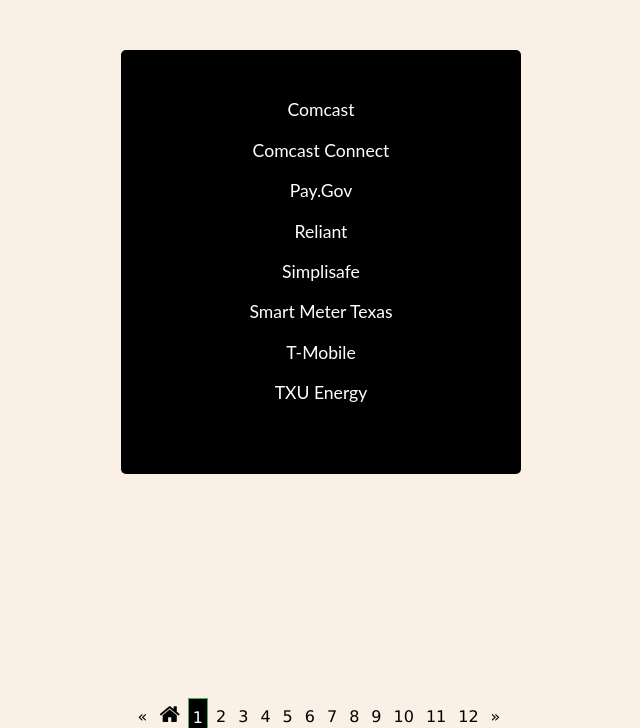
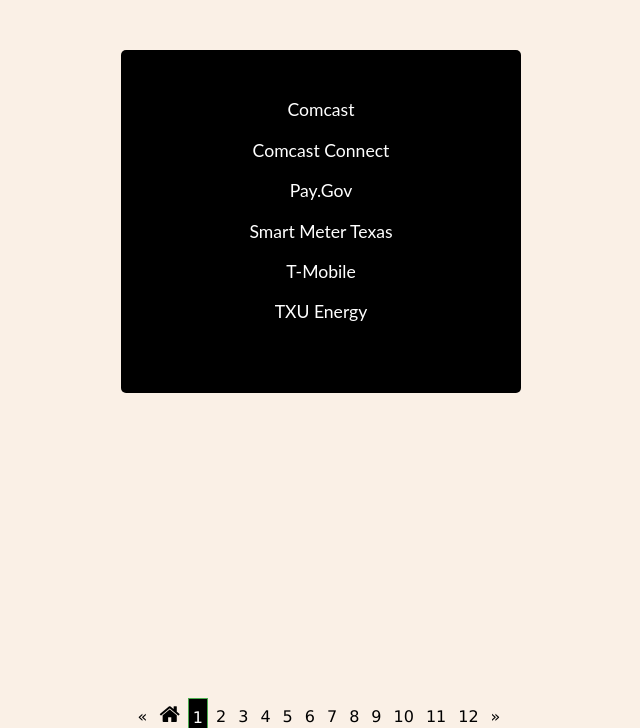
Before and after one commit to ozobianwadibia/Bookmarks, a plain HTML site: page html/bills.htm in a window 1280 px wide. Shown: the part 72-800 px from the top of the page, without its empty margins (319-959 px from the left). Drawn offline with Linux system fonts and the light colour scheme.

Commit message:
Update bills.html

```diff
--- a/html/bills.htm
+++ b/html/bills.htm
@@ -19,8 +19,6 @@
         <a href="https://login.comcast.net/login?forceAuthn=1&continue=%2fSecure%2f&s=ccentral-cima&r=comcast.net">Comcast</a><br><br>
         <a href="https://login.comcast.net/login?forceAuthn=false&ts=85a24b98&ipAddrAuthn=false&lang=en&s=wnamp&deviceAuthn=false&r=comcast.net&continue=http%3A%2F%2Fwnamp.mail.comcast.net%2Fistp%2FLandingPage%2F&passive=false&rm=2">Comcast Connect</a><br><br>
         <a href="https://www.pay.gov/public/login">Pay&period;Gov</a><br><br>
-        <a href="https://www.reliant.com/en_US/Page/Generic/Public/welcome_page.jsp">Reliant</a><br><br>
-        <a href="https://simplisafe.com/my-account/login">Simplisafe</a><br><br>
         <a href="https://www.smartmetertexas.com/CAP/public/">Smart Meter Texas</a><br><br>
         <a href="https://my.t-mobile.com/Login/?rc=&dest=https%3a%2f%2fmy.t-mobile.com%3a443%2fDefault.aspx">T-Mobile</a><br><br>
         <a href="https://www.txu.com/login.aspx">TXU Energy</a><br><br>
```
